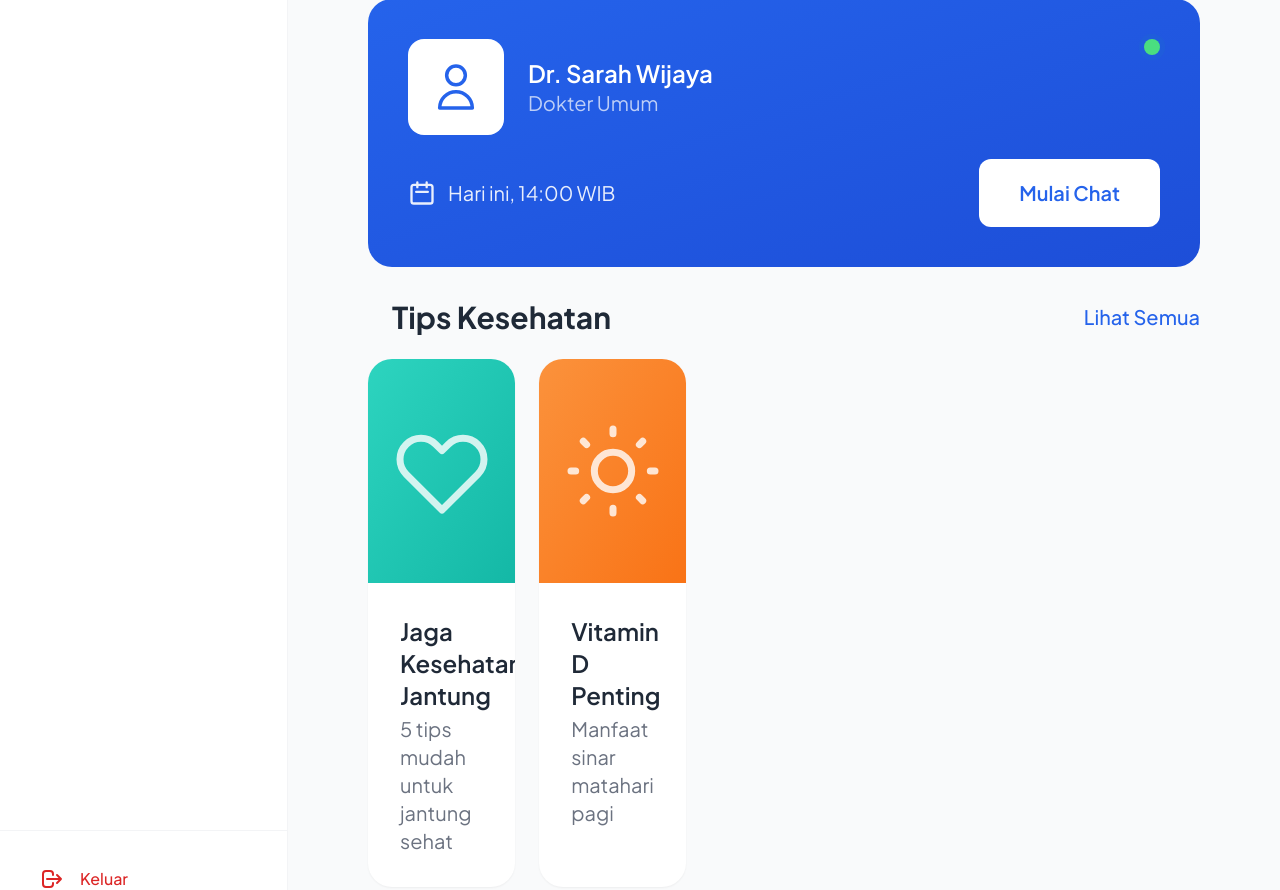
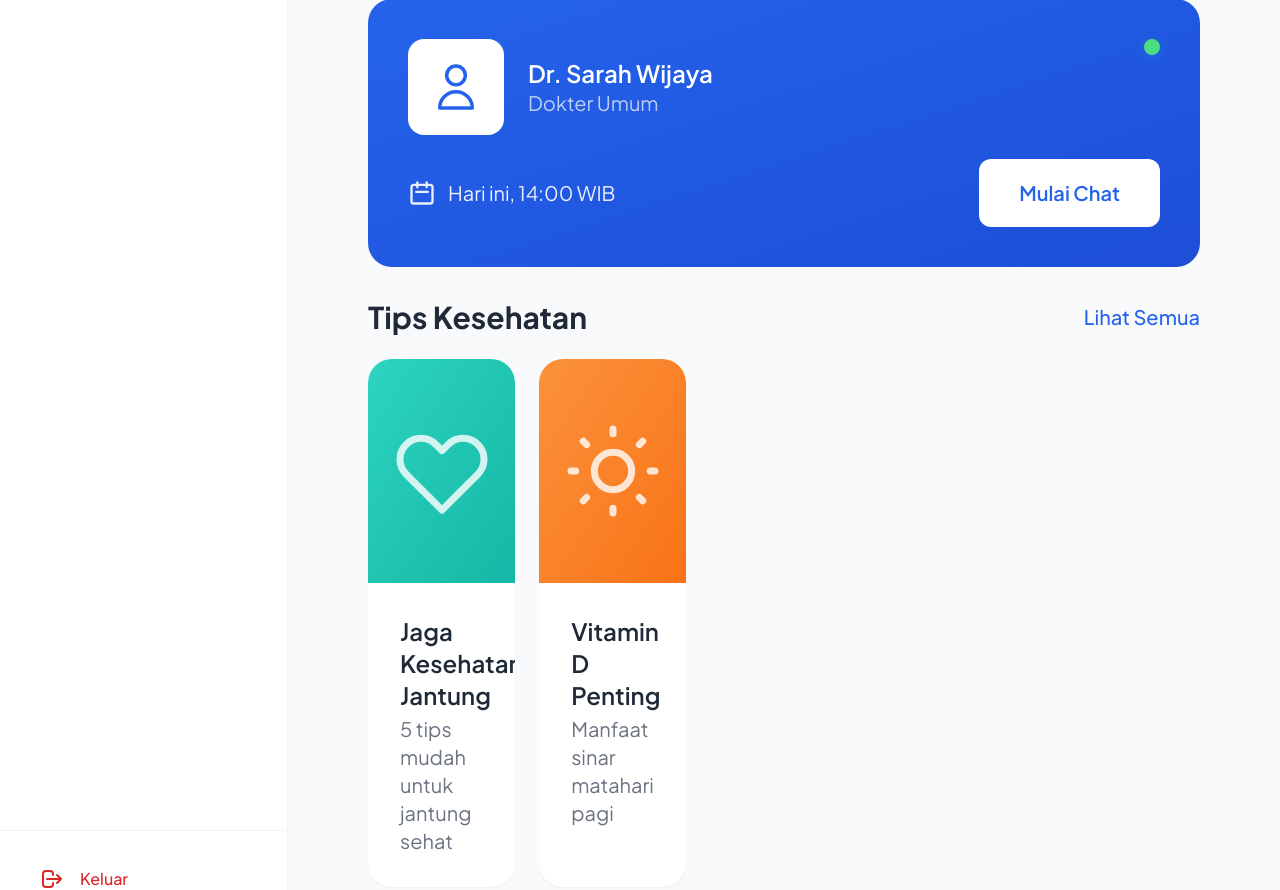
Before and after one commit to hiroooo0/orionclinic2, a CodeIgniter 4 app: the page made by app/Views/patient/home.php in a window 1280 px wide. Shown: the part 749-1639 px from the top of the page. Run offline with PHP 8.4 and a stand-in for CodeIgniter, Linux system fonts and the light colour scheme; the template is opened without the code that fills it, so the values that code supplies are empty; some libraries are stand-ins or nearby versions.

Commit message:
bising la bodo aku nak tido

```diff
--- a/app/Views/patient/home.php
+++ b/app/Views/patient/home.php
@@ -82,9 +82,9 @@
                     </div>
                 </div><!-- Upcoming Appointment -->
                 <div class="px-6 md:px-12 lg:px-16 xl:px-20 2xl:px-32 mt-8">
-                    <div class="flex items-center justify-between mb-4 md:mb-6 max-w-7xl mx-auto">
-                        <h3 class="font-bold text-gray-800 text-lg md:text-2xl lg:text-3xl md:ml-100">Jadwal Mendatang</h3><button
-                            class="text-sm md:text-lg lg:text-xl text-blue-600 font-medium">Lihat Semua</button>
+                    <div class="flex items-center justify-between mb-4 md:mb-6 max-w-1xl mx-auto">
+                        <h3 class="font-bold text-gray-800 text-lg md:text-2xl lg:text-3xl flex items-center justify-between">Jadwal Mendatang</h3>
+                        <button class="text-sm md:text-lg lg:text-xl text-blue-600 font-medium">Lihat Semua</button>
                     </div>
                     <div class="bg-gradient-to-br from-blue-600 to-blue-700 rounded-2xl md:rounded-3xl p-5 md:p-8 lg:p-10 card-hover">
                         <div class="flex items-start justify-between mb-4 md:mb-6">
@@ -116,11 +116,11 @@
                     </div>
                 </div><!-- Health Tips -->
                 <div class="px-6 md:px-12 lg:px-16 xl:px-20 2xl:px-32 mt-8">
-                    <div class="flex items-center justify-between mb-4 md:mb-6 max-w-7xl mx-auto">
-                        <h3 class="font-bold text-gray-800 text-lg md:text-2xl lg:text-3xl ml-5 md:ml-6">Tips Kesehatan</h3><button
+                    <div class="flex items-center justify-between mb-4 md:mb-6 max-w-1xl mx-auto">
+                        <h3 class="font-bold text-gray-800 text-lg md:text-2xl lg:text-3xl flex items-center justify-between">Tips Kesehatan</h3><button
                             class="text-sm md:text-lg lg:text-xl text-blue-600 font-medium">Lihat Semua</button>
                     </div>
-                    <div class="flex space-x-4 overflow-x-auto pb-2 -mx-6 px-6 scrollbar-hide md:grid md:grid-cols-3 lg:grid-cols-4 xl:grid-cols-5 md:gap-6 md:space-x-0 md:overflow-visible md:mx-0 md:px-0">
+                    <div class="flex space-x-4 overflow-x-auto pb-10 -mx-6 px-6 scrollbar-hide md:grid md:grid-cols-3 lg:grid-cols-4 xl:grid-cols-5 md:gap-6 md:space-x-0 md:overflow-visible md:mx-0 md:px-0">
                         <div class="flex-shrink-0 w-64 md:w-full bg-white rounded-2xl md:rounded-3xl shadow-sm overflow-hidden card-hover">
                             <div
                                 class="h-32 md:h-48 lg:h-56 bg-gradient-to-br from-teal-400 to-teal-500 flex items-center justify-center">
@@ -143,15 +143,17 @@
                                     <path stroke-linecap="round" stroke-linejoin="round" stroke-width="1.5"
                                         d="M12 3v1m0 16v1m9-9h-1M4 12H3m15.364 6.364l-.707-.707M6.343 6.343l-.707-.707m12.728 0l-.707.707M6.343 17.657l-.707.707M16 12a4 4 0 11-8 0 4 4 0 018 0z" />
                                 </svg>
-                            </div>
-                            <div class="p-4 md:p-6 lg:p-8">
-                                <h4 class="font-semibold text-gray-800 mb-1 text-base md:text-xl lg:text-2xl">Vitamin D Penting</h4>
-                                <p class="text-sm md:text-lg lg:text-xl text-gray-500">Manfaat sinar matahari pagi</p>
+                                </div>
+                                <div class="p-4 md:p-6 lg:p-8">
+                                    <h4 class="font-semibold text-gray-800 mb-1 text-base md:text-xl lg:text-2xl">Vitamin D Penting</h4>
+                                    <p class="text-sm md:text-lg lg:text-xl text-gray-500">Manfaat sinar matahari pagi</p>
+                                </div>
                             </div>
                         </div>
                     </div>
                 </div>
             </div>
 </div>
+
 <?= $this->include('components/bottom_nav') ?>
 <?= $this->endSection() ?>
```
